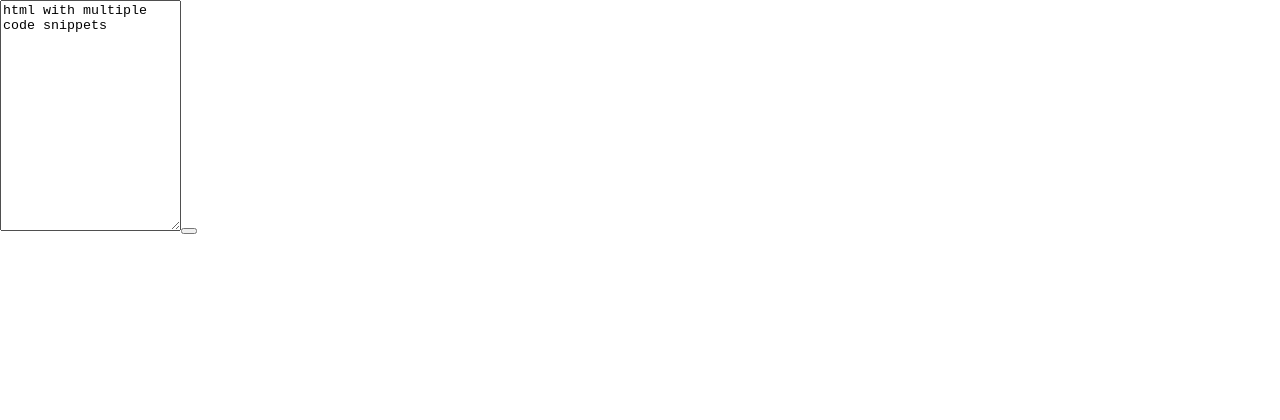
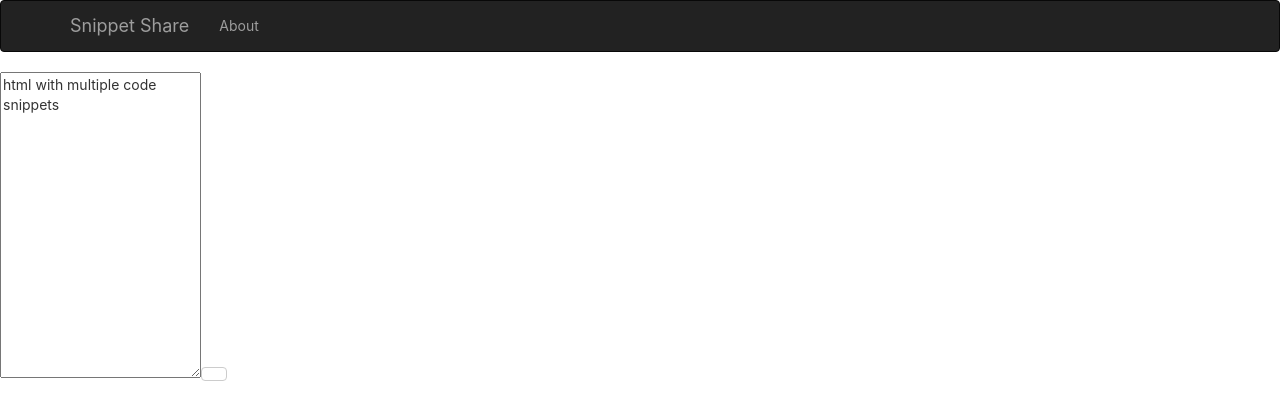
Before and after one commit to QwerMike/snippet-sharing, a React (Create React App) app in the folder client/: page / in a window 1280 px wide. Shown: the top 420 px of the page. Built offline with nearby package versions, Linux system fonts and the light colour scheme.

Commit message:
Add navbar.

```diff
--- a/client/public/index.html
+++ b/client/public/index.html
@@ -1,8 +1,10 @@
 <!DOCTYPE html>
 <html lang="en">
-  <head>
+
+<head>
     <meta charset="utf-8">
     <link rel="shortcut icon" href="%PUBLIC_URL%/favicon.ico">
+    <link rel="stylesheet" href="https://maxcdn.bootstrapcdn.com/bootstrap/3.3.7/css/bootstrap.min.css" integrity="sha384-BVYiiSIFeK1dGmJRAkycuHAHRg32OmUcww7on3RYdg4Va+PmSTsz/K68vbdEjh4u" crossorigin="anonymous">
     <meta name="viewport" content="width=device-width, initial-scale=1, shrink-to-fit=no">
     <meta name="theme-color" content="#000000">
     <!--
@@ -19,9 +21,10 @@
       work correctly both with client-side routing and a non-root public URL.
       Learn how to configure a non-root public URL by running `npm run build`.
     -->
-    <title>React App</title>
-  </head>
-  <body>
+    <title>Snippet Share</title>
+</head>
+
+<body>
     <noscript>
       You need to enable JavaScript to run this app.
     </noscript>
@@ -36,5 +39,6 @@
       To begin the development, run `npm start` or `yarn start`.
       To create a production bundle, use `npm run build` or `yarn build`.
     -->
-  </body>
+</body>
+
 </html>
--- a/client/src/App.js
+++ b/client/src/App.js
@@ -1,21 +1,25 @@
 import React from "react";
 import "./App.css";
 import { Button } from 'react-bootstrap';
+import { Navbar, Nav, NavItem } from 'react-bootstrap';
 
 class App extends React.Component {
   constructor(props) {
     super(props);
     this.state = {
       text: null,
-      isEnabled: false};
+      isEnabled: false
+    };
   }
 
   handleChange() {
-    this.setState({isEnabled: !this.state.isEnabled})
+    this.setState({ isEnabled: !this.state.isEnabled })
   }
 
   render() {
     return (
+      <div>
+        <Navigation/>
         <div>
           <textarea
             rows={15}
@@ -26,8 +30,30 @@
           <Button onClick={() => this.handleChange()}>
           </Button>
         </div>
+      </div>
     );
   }
 }
 
 export default App;
+
+function Navigation(props) {
+  return (
+  <Navbar inverse collapseOnSelect>
+    <Navbar.Header>
+      <Navbar.Brand>
+        <a href="#brand">
+          Snippet Share
+        </a>
+      </Navbar.Brand>
+      <Navbar.Toggle />
+    </Navbar.Header>
+    <Navbar.Collapse>
+      <Nav>
+        <NavItem eventKey={1} href="#">
+          About
+      </NavItem>
+      </Nav>
+    </Navbar.Collapse>
+  </Navbar>)
+}
```
Also changed, not shown: 2 other files (tests, documents, lock files or other folders). Lines whose indentation alone changed are shown as unchanged.
